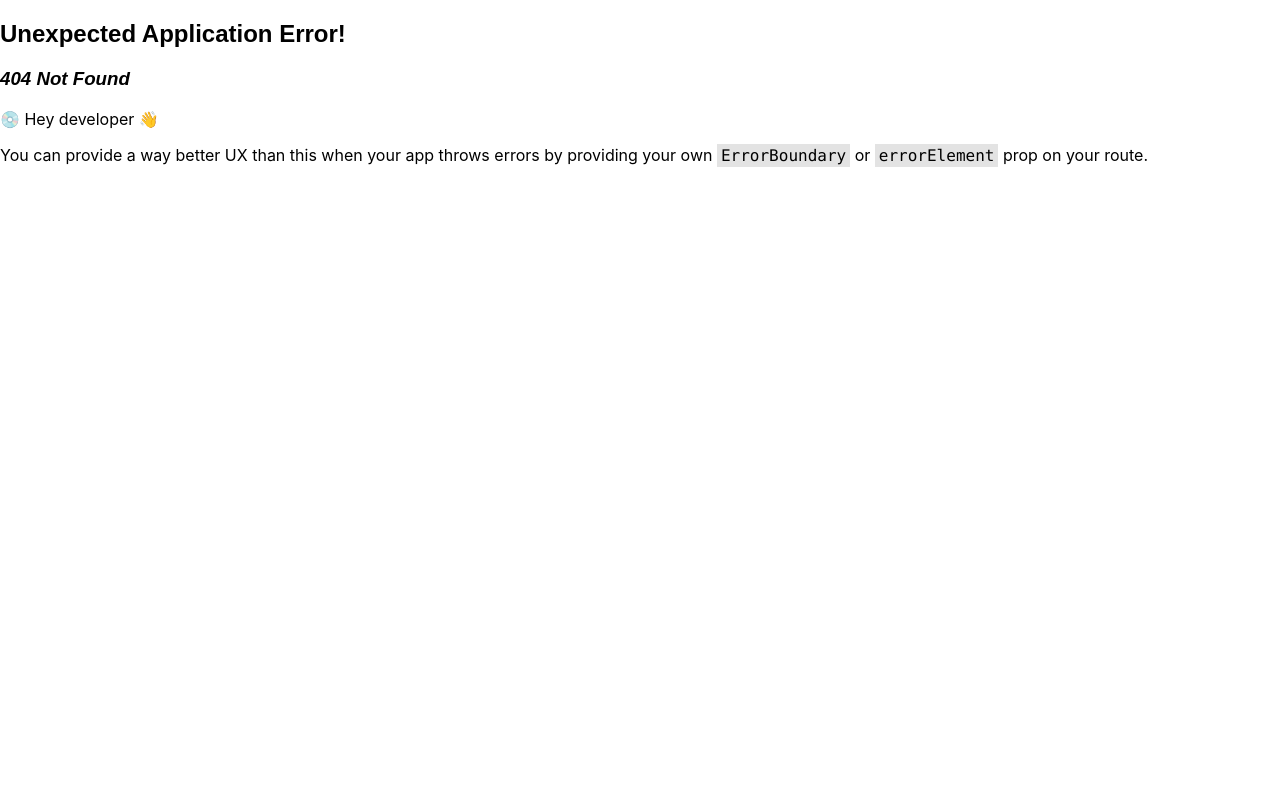
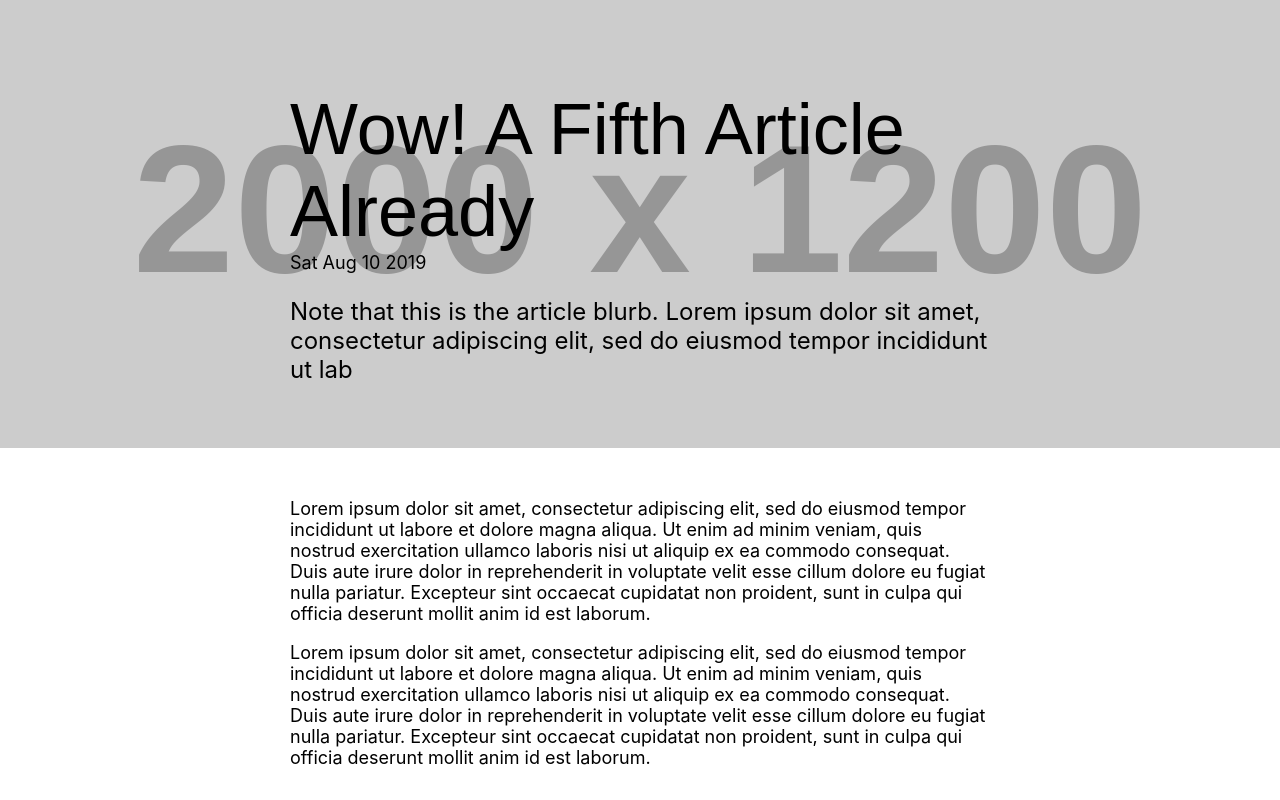
Before and after one commit to jasonliny/dm3193_exercise-two, a React (Create React App) app: page /article/article-five in a window 1280 px wide. Before the commit this address had no page. Shown: the top 800 px of the page. Built offline with nearby package versions, Linux system fonts and the light colour scheme.

Commit message:
Generate articles from data and add styling

```diff
--- a/src/App.css
+++ b/src/App.css
@@ -7,9 +7,8 @@ h6 p {
   font-family: sans-serif;
 }
 .page-wrapper {
-  /* margin: 50px; */
   margin: 50px auto;
-  max-width: 1050px;
+  max-width: 1200px;
 }
 .page-wrapper h1 {
   font-size: 64px;
@@ -33,8 +32,8 @@ h6 p {
 }
 
 .article-card-wrapper .details {
-  flex-basis: 80%;
-  margin: 0px 20px;
+  flex-basis: 75%;
+  margin-left: 20px;
 }
 
 .article-card-wrapper h2 {
@@ -53,7 +52,35 @@ h6 p {
 }
 
 /* Article */
-.article-wrapper .header {
-  background-color: #c4c4c4; /*change to background-img */
-  margin: 40px auto;
+.article-wrapper header {
+  padding: 40px;
+  margin-bottom: 50px;
 }
+.article-wrapper .header--text,
+.article-wrapper .article-content {
+  margin: auto;
+  max-width: 700px;
+}
+
+.article-wrapper .header--text h1 {
+  font-size: 72px;
+  font-weight: 500;
+  margin-bottom: 0;
+}
+.article-wrapper .header--text .date {
+  font-size: 18px;
+  margin-top: 0;
+}
+.article-wrapper .blurb {
+  font-size: 24px;
+}
+
+.article-content p {
+  font-size: 18px;
+}
+.article-content h2 {
+  font-size: 36px;
+}
+.article-content h3 {
+  font-size: 24px;
+}
--- a/src/App.js
+++ b/src/App.js
@@ -9,7 +9,7 @@ const router = createBrowserRouter([
     element: <List />,
   },
   {
-    path: "/article",
+    path: `/article/:id`,
     element: <Article />,
   },
 ]);
--- a/src/components/ArticleCard.js
+++ b/src/components/ArticleCard.js
@@ -1,17 +1,21 @@
-import React from "react";
+import React, { useMemo } from "react";
 //Add link
-function ArticleCard({ date, description, imageAlt, imageSrc }) {
+function ArticleCard({ date, description, id, imageAlt, imageSrc, title }) {
+  // const articleDate = useMemo(() => {
+  //   const parsedDate = new Date(date);
+  //   return parsedDate.toDateString();
+  // }, [date]);
   return (
     <div className="article-card-wrapper">
       <div className="thumbnail">
         <img src={imageSrc} alt={imageAlt}></img>
       </div>
       <div className="details">
-        <h2>Article Title</h2>
+        <h2>{title}</h2>
         <p className="date">{date}</p>
         <p className="description">{description}</p>
         <p className="link">
-          <a href="#">Read More</a>
+          <a href={`/article/${id}`}>Read More</a>
         </p>
       </div>
     </div>
--- a/src/pages/article.js
+++ b/src/pages/article.js
@@ -1,4 +1,6 @@
-import React from "react";
+import React, { useMemo } from "react";
+import { useParams } from "react-router";
+import Data from "../components/data";
 
 /*
 1. Header
@@ -11,17 +13,59 @@ import React from "react";
 
 */
 function Article() {
+  const { id } = useParams();
+  // console.log(id);
+  const articleData = Data.find((article) => article.id === id);
+
+  // updates whenever something in square brackets changes
+  const date = useMemo(() => {
+    if (!articleData) return "";
+    const parsedDate = new Date(articleData.publishedDate);
+    return parsedDate.toDateString();
+  }, [articleData]);
+
+  console.log();
+
   return (
-    <div class="article-wrapper">
-      <div class="header">
-        <h1>Article Title</h1>
-        <p>Wednesday, August 22, 2019</p>
-        <p>
-          Note that this is the article blurb. Lorem ipsum dolor sit amet,
-          consectetur adipiscing elit, sed do eiusmod tempor incididunt ut lab
-        </p>
+    <div className="article-wrapper">
+      <header
+        style={{
+          backgroundImage: `url('${articleData.image.url})`,
+          backgroundPosition: "center",
+          backgroundSize: "cover",
+        }}
+      >
+        <div className="header--text">
+          <h1>{articleData.title}</h1>
+          <p className="date">{date}</p>
+          <p className="blurb">
+            Note that this is the article blurb. Lorem ipsum dolor sit amet,
+            consectetur adipiscing elit, sed do eiusmod tempor incididunt ut lab
+          </p>
+        </div>
+      </header>
+      <div className="article-content">
+        {articleData.articleText.map((text, i) => {
+          const type = text.type;
+          switch (type) {
+            case "p":
+              return <p key={i}>{text.data}</p>;
+            case "h1":
+              return <h1 key={i}>{text.data}</h1>;
+            case "h2":
+              return <h2 key={i}>{text.data}</h2>;
+            case "h3":
+              return <h3 key={i}>{text.data}</h3>;
+            case "h4":
+              return <h4 key={i}>{text.data}</h4>;
+            case "h5":
+              return <h5 key={i}>{text.data}</h5>;
+            default:
+              return <p key={i}>{text.data}</p>;
+          }
+          return <p>{text.data}</p>;
+        })}
       </div>
-      <div></div>
     </div>
   );
 }
--- a/src/pages/list.js
+++ b/src/pages/list.js
@@ -9,10 +9,12 @@ function List() {
       {Data.map((article, i) => (
         <ArticleCard
           key={i}
-          date={article.date}
+          date={article.publishedDate}
           description={article.blurb}
+          id={article.id}
           imageAlt={article.image.alt}
           imageSrc={article.image.url}
+          title={article.title}
         />
       ))}
     </main>
```
